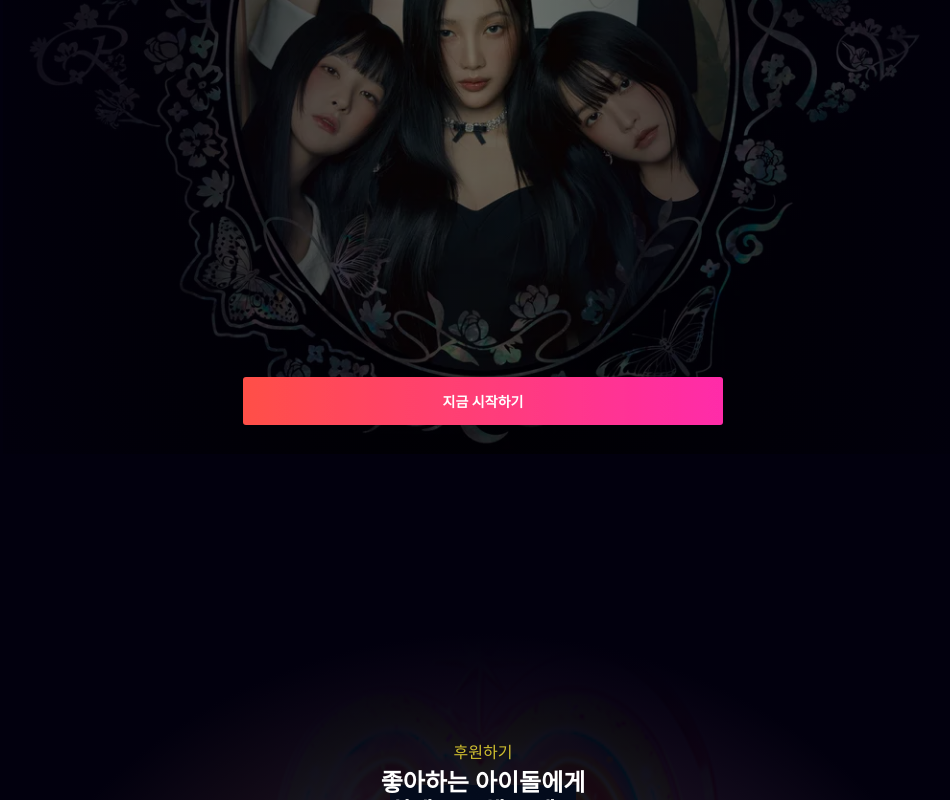
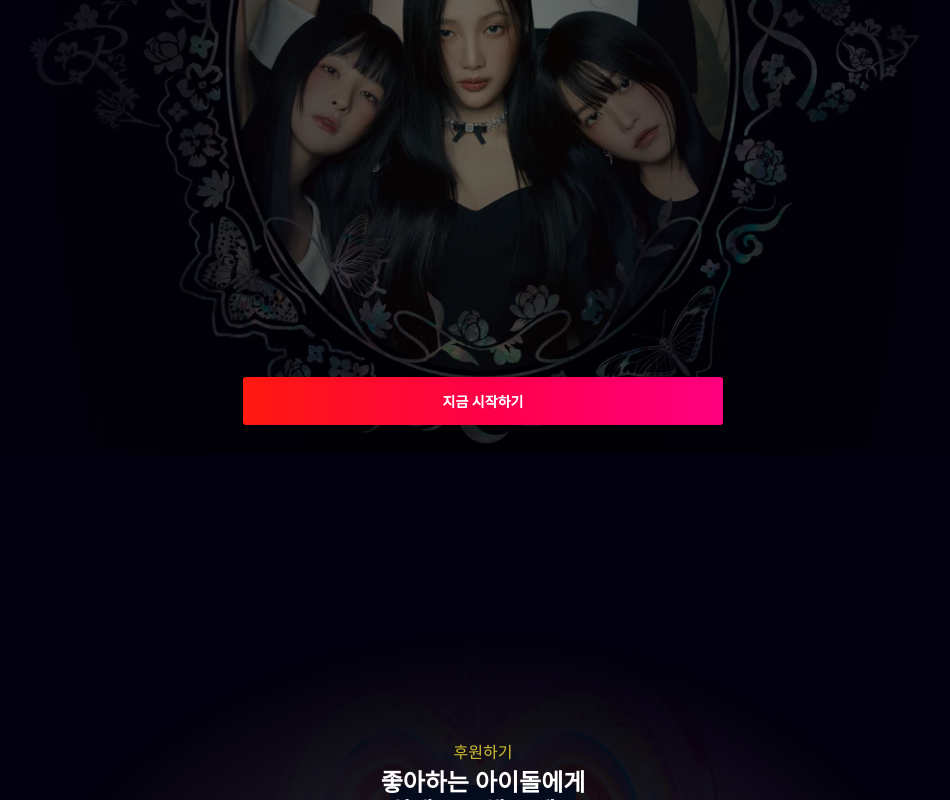
Before and after one commit to jsh1147/codeit-FE10-Fandom-K, a React (Vite) app: page / in a window 1280 px wide. In both pictures the pointer is over the button "지금 시작하기". Shown: the part 474-1274 px from the top of the page, without its empty margins (157-1107 px from the left). Built offline with nearby package versions, Linux system fonts and the light colour scheme; a web font is replaced by a local one.

Commit message:
refactor: Modify button hover CSS (#62)

```diff
--- a/src/components/Button.module.css
+++ b/src/components/Button.module.css
@@ -14,7 +14,7 @@
 }
 
 .button:hover {
-  filter: saturate(2);
+  filter: brightness(0.8) contrast(2) saturate(1.5);
 }
 
 .button:disabled {
```
